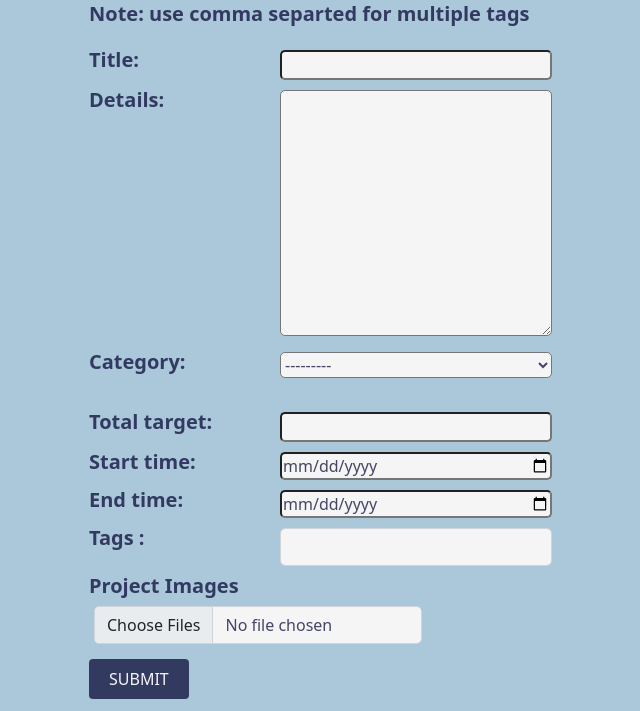
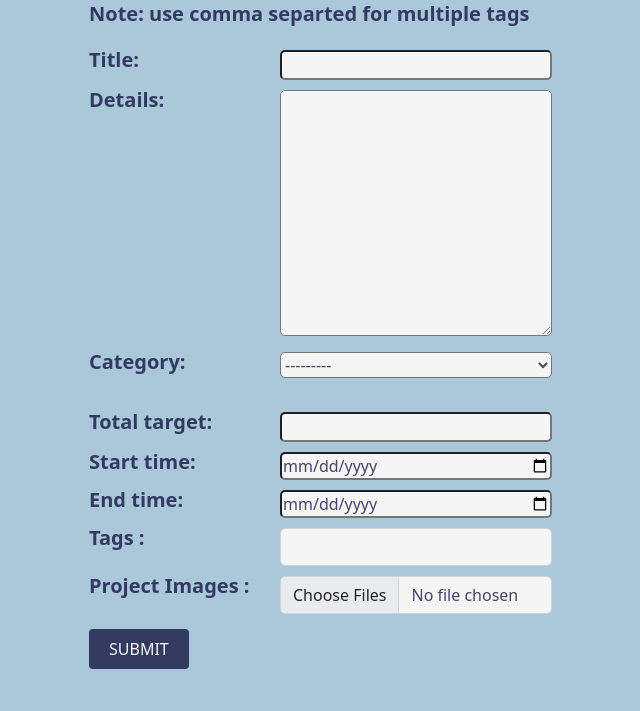
Before and after one commit to abobakryousre/Crowd-Funding, a Django app: template crowd_funding/projects/templates/projects/create_project.html in a window 1280 px wide. Shown: the part 89-800 px from the top of the page, without its empty margins (5-645 px from the left). Run offline with Django 3.2, Linux system fonts and the light colour scheme; the template is opened without the code that fills it: values that come from a table or form of the project are taken from there, others are empty; some web fonts are replaced.

Commit message:
feat(create-styling-project): fixing-bug-in-create-project

```diff
--- a/crowd_funding/projects/templates/projects/create_project.html
+++ b/crowd_funding/projects/templates/projects/create_project.html
@@ -56,9 +56,11 @@
 
 
 
-      <div class="form-group">
-                <!-- use dropzone plugin here in real project design -->
-                <label for="projectImages">Project Images</label>
+      <div class="row">
+          <div class="col-md-2" >
+                <label for="projectImages">Project Images :</label>
+               </div>
+          <div class="col-md-10" >
                 <input
                     type="file"
                     name="project_images[]"
@@ -68,8 +70,9 @@
                     required
                 />
                 <small id="imagesError" class="form-text text-danger"></small>
-            </div>
+          </div>
 
+       </div>
 
     <button class="btn" type="submit">Submit</button>
   </form>
```
Also changed, not shown: crowd_funding/media/projects_images/Seoul_guBJgbg.jpg (added), crowd_funding/media/projects_images/xo.jpg (added), crowd_funding/projects/views.py (line endings or trailing spaces).
